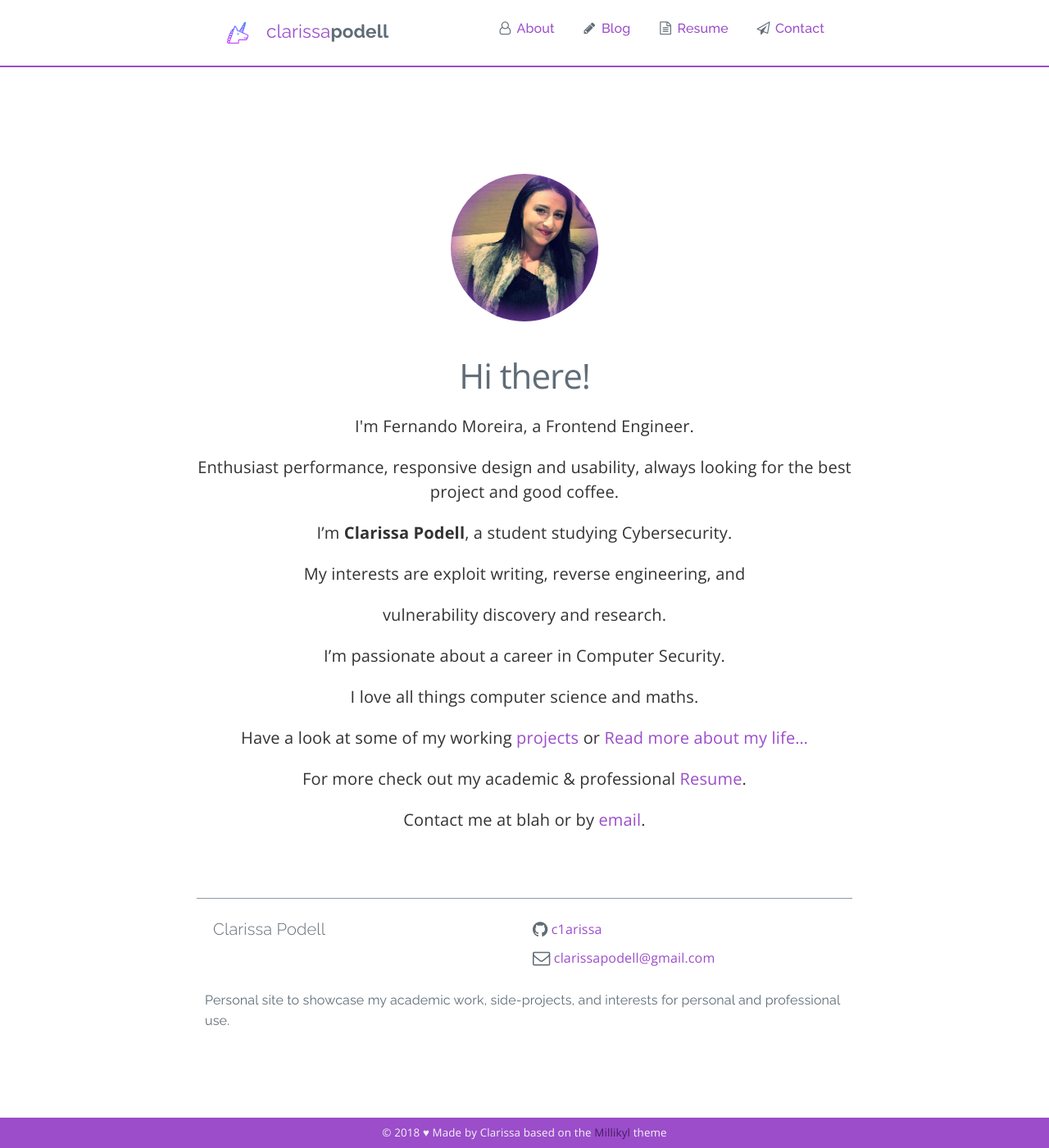
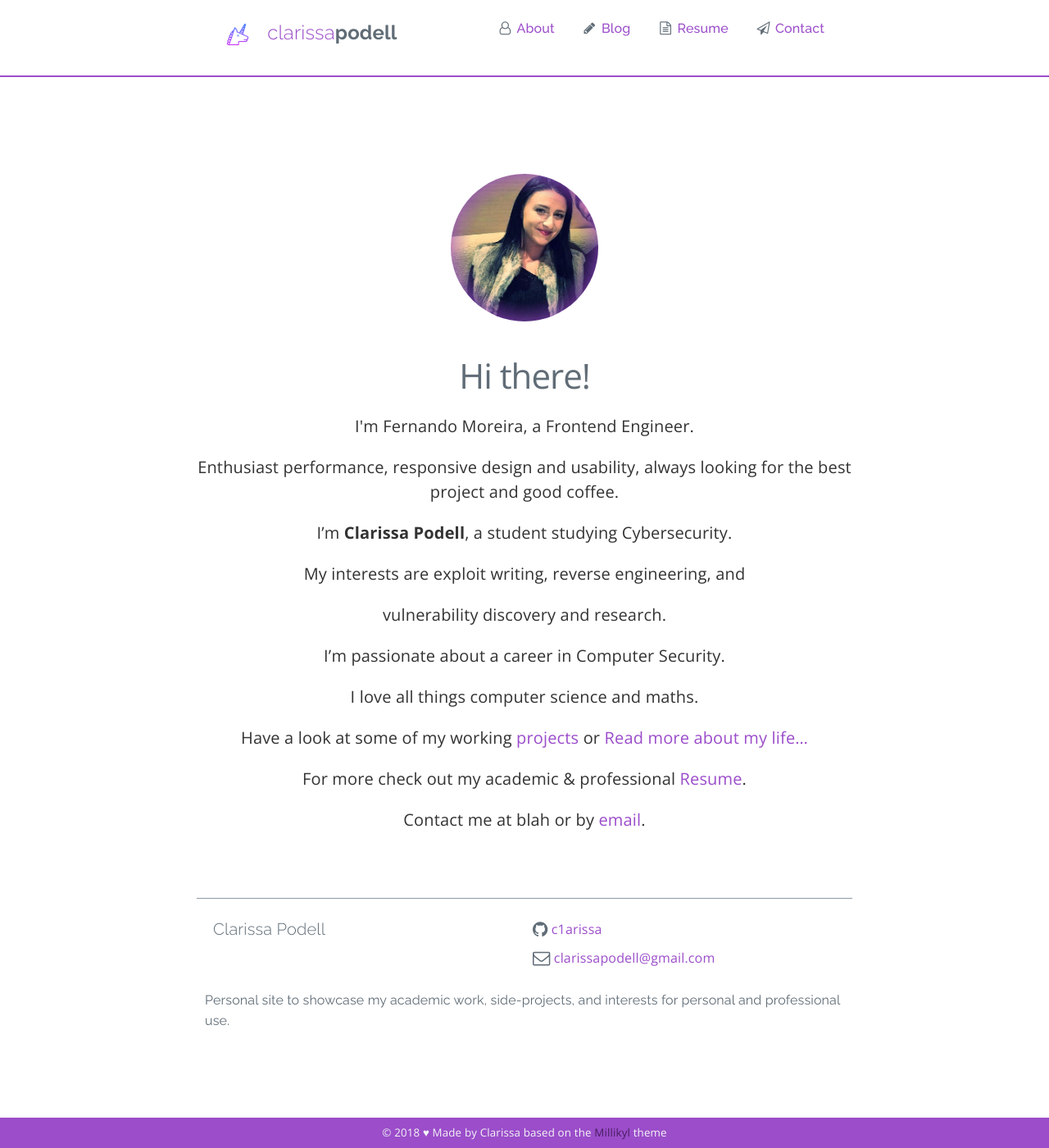
Before and after one commit to c1arissa/c1arissa.github.io, a Jekyll site: the page built from index.md, in a window 1280 px wide and 1400 px high. Shown: the whole window at 82% size. Built offline with Jekyll 4.4.1, drawn with Linux system fonts in a browser that asks for light colours.

Commit message:
Update main.scss

```diff
--- a/css/main.scss
+++ b/css/main.scss
@@ -72,10 +72,9 @@ $on-laptop:        800px;
 	.title {
 		//padding-top: 0.8rem;
 		font-family: 'Raleway', sans-serif;
-		color: #a6a6a6;
 		display: inline-block;
-		//@extend h5;
-		font-size: 1.4em;
+		@extend h5;
+		//font-size: 1.4em;
 		line-height: 1.5;
 		padding: 14px 14px;
 	}
```
